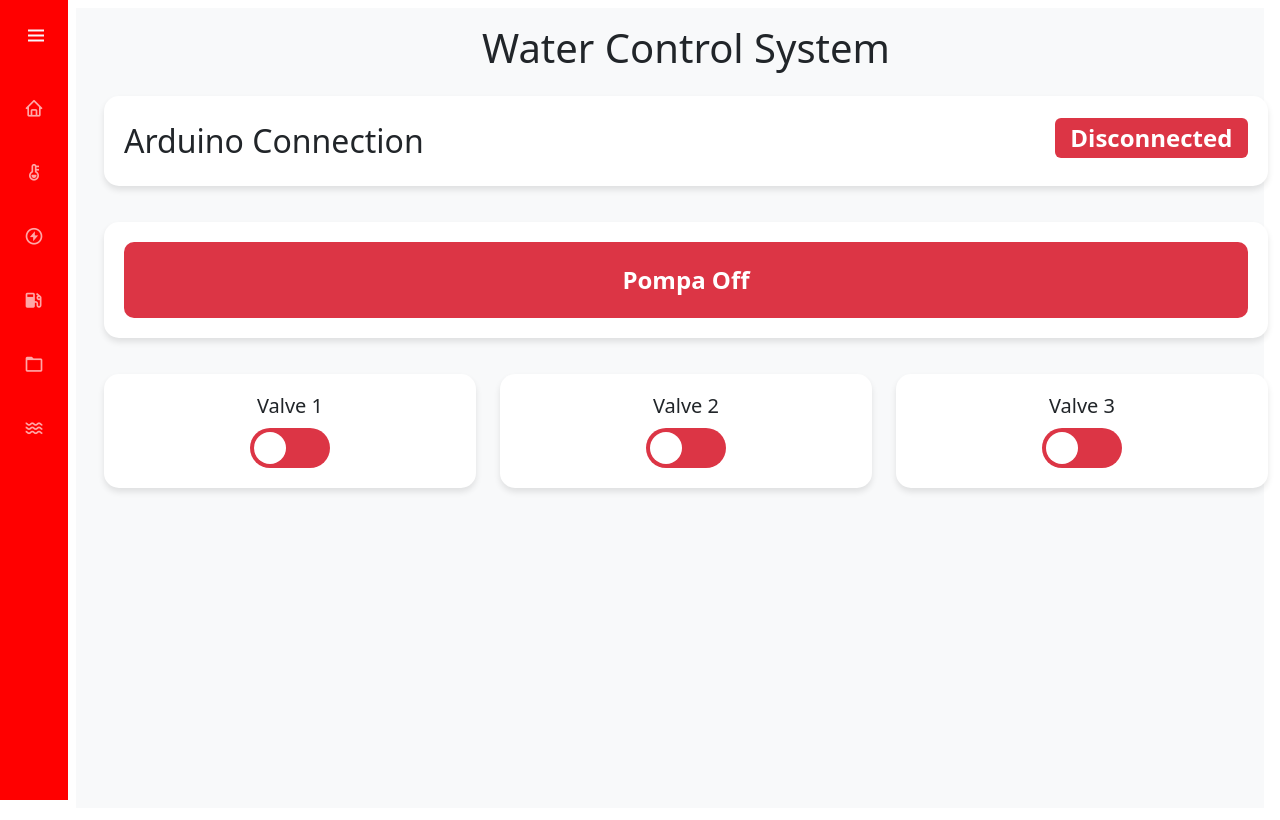
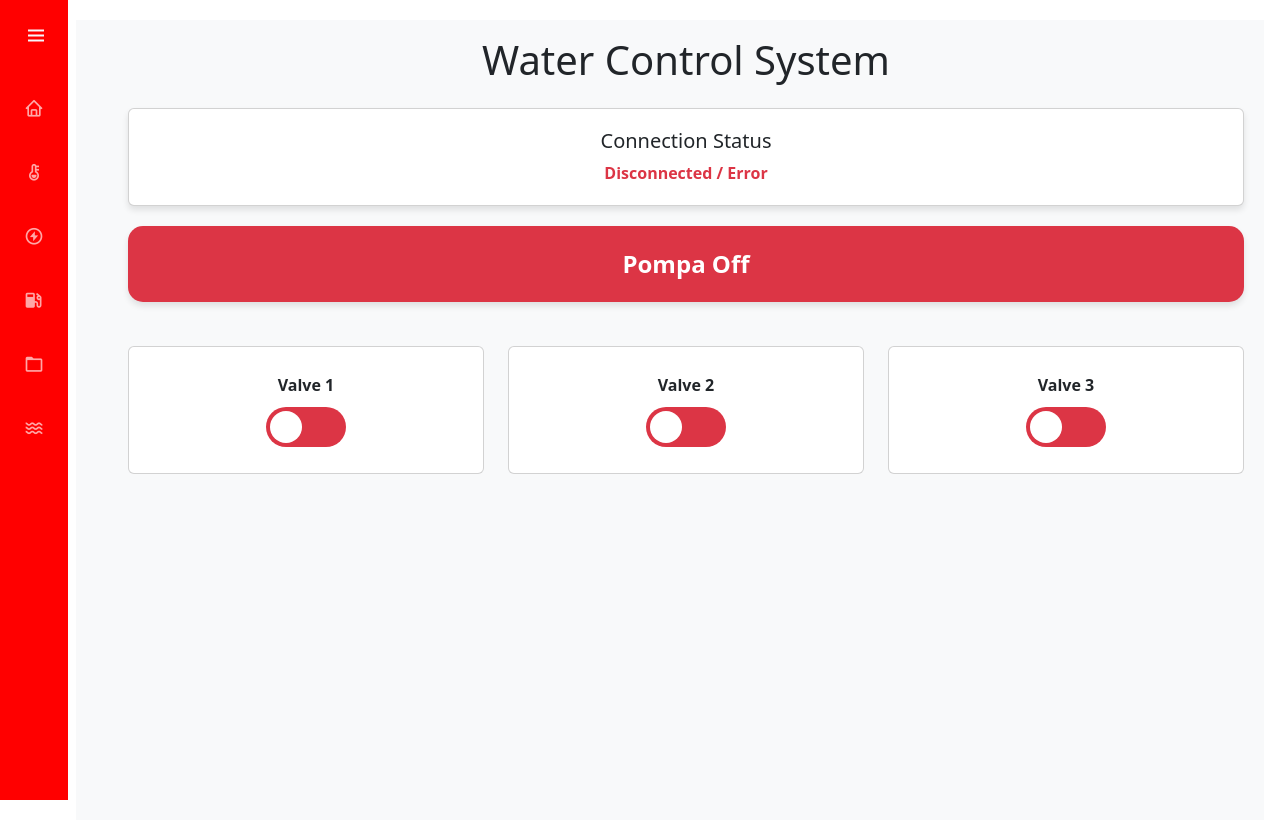
Before and after one commit to BlacklistX20/dashmon-sudiang, a CodeIgniter 4 app: the page made by app/Views/pages/sprinkler.php in a window 1280 px wide. Run offline with PHP 8.4 and a stand-in for CodeIgniter, Linux system fonts and the light colour scheme; the template is opened without the code that fills it, so the values that code supplies are empty; some libraries are stand-ins or nearby versions.

Commit message:
a total change

```diff
--- a/app/Views/pages/sprinkler.php
+++ b/app/Views/pages/sprinkler.php
@@ -5,36 +5,41 @@
 
 <h1 class="text-center mb-4">Water Control System</h1>
 
-    <!-- ROW 1: Connection Status -->
-    <div class="row mb-3">
+<div id="loader">
+    <div class="spinner-border text-primary" role="status">
+        <span class="visually-hidden">Loading...</span>
+    </div>
+</div>
+
+<div class="container">
+    <!-- Row 1: Connection Status -->
+    <div class="row">
         <div class="col-12">
-            <div class="control-card d-flex justify-content-between align-items-center">
-                <h2 class="m-0">Arduino Connection</h2>
-                <h2><span id="connection-status" class="badge bg-secondary">Connecting...</span></h2>
+            <div class="card status-card">
+                <h5>Connection Status</h5>
+                <div id="connStatus" class="connection-status text-secondary">Checking...</div>
             </div>
         </div>
     </div>
 
-    <!-- ROW 2: Water Pump Status -->
-    <div class="row mb-3">
+    <!-- Row 2: Water Pump Status -->
+    <div class="row">
         <div class="col-12">
-            <div class="control-card">
-                <div id="pump-status-container" class="pump-off">
+            <div id="pumpContainer" class="status-card pump-status pump-off">
                 Pompa Off
             </div>
         </div>
     </div>
-    </div>
 
-    <!-- ROW 3: Valves -->
-    <div class="row">
+    <!-- Row 3: Valves -->
+    <div class="row justify-content-center mt-4">
         <!-- Valve 1 -->
-        <div class="col-md-4 col-12 mb-3">
-            <div class="control-card">
-                <h5>Valve 1</h5>
+        <div class="col-md-4 col-sm-12">
+            <div class="card p-3 mb-3 text-center">
                 <div class="switch-container">
-                    <label class="switch">
-                        <input type="checkbox" id="valve-1" onchange="handleValveChange(0, this)">
+                    <div class="switch-title">Valve 1</div>
+                    <label class="toggle-switch">
+                        <input type="checkbox" id="v0" onchange="handleSwitchChange(0, this)">
                         <span class="slider"></span>
                     </label>
                 </div>
@@ -42,12 +47,12 @@
         </div>
 
         <!-- Valve 2 -->
-        <div class="col-md-4 col-12 mb-3">
-            <div class="control-card">
-                <h5>Valve 2</h5>
+        <div class="col-md-4 col-sm-12">
+            <div class="card p-3 mb-3 text-center">
                 <div class="switch-container">
-                    <label class="switch">
-                        <input type="checkbox" id="valve-2" onchange="handleValveChange(1, this)">
+                    <div class="switch-title">Valve 2</div>
+                    <label class="toggle-switch">
+                        <input type="checkbox" id="v1" onchange="handleSwitchChange(1, this)">
                         <span class="slider"></span>
                     </label>
                 </div>
@@ -55,14 +60,15 @@
         </div>
 
         <!-- Valve 3 -->
-        <div class="col-md-4 col-12 mb-3">
-            <div class="control-card">
-                <h5>Valve 3</h5>
+        <div class="col-md-4 col-sm-12">
+            <div class="card p-3 mb-3 text-center">
                 <div class="switch-container">
-                    <label class="switch">
-                        <input type="checkbox" id="valve-3" onchange="handleValveChange(2, this)">
+                    <div class="switch-title">Valve 3</div>
+                    <label class="toggle-switch">
+                        <input type="checkbox" id="v2" onchange="handleSwitchChange(2, this)">
                         <span class="slider"></span>
                     </label>
+                </div>
             </div>
         </div>
     </div>
@@ -78,167 +84,158 @@
 <script>
 // Configuration
 const ARDUINO_IP = "http://192.168.10.177";
+const POLL_INTERVAL = 300000; // 5 minutes in milliseconds
+const REQUEST_TIMEOUT = 5000; // 5 seconds timeout to prevent freezing
 
-    // State tracking
-    // Map index 0->v1, 1->v2, 2->v3
-    let valveStates = [0, 0, 0];
-    let isRequestInProgress = false;
+// State
+let isRequestPending = false;
 
 // DOM Elements
-    const connectionBadge = document.getElementById('connection-status');
-    const pumpContainer = document.getElementById('pump-status-container');
-    const valveInputs = [
-        document.getElementById('valve-1'),
-        document.getElementById('valve-2'),
-        document.getElementById('valve-3')
+const connStatusEl = document.getElementById('connStatus');
+const pumpContainer = document.getElementById('pumpContainer');
+const valves = [
+    document.getElementById('v0'), // Valve 1 (v=0)
+    document.getElementById('v1'), // Valve 2 (v=1)
+    document.getElementById('v2')  // Valve 3 (v=2)
 ];
 
 /**
-     * Polling Function
-     * Fetch status from Arduino every 2 seconds
+ * Main function to fetch status from Arduino
  */
-    async function checkStatus() {
-        // Don't poll if user is actively clicking switches to prevent race conditions
-        if(isRequestInProgress) return;
+async function fetchStatus() {
+    if (isRequestPending) return; // Prevent overlapping requests
+
+    updateConnectionUI("Connecting...", "text-warning");
+    isRequestPending = true;
+
+    const controller = new AbortController();
+    const timeoutId = setTimeout(() => controller.abort(), REQUEST_TIMEOUT);
 
     try {
-            // Using AbortController to timeout request if Arduino is down
-            const controller = new AbortController();
-            const timeoutId = setTimeout(() => controller.abort(), 1500);
+        // Fetch from root as per requirement 3
+        const response = await fetch(`${ARDUINO_IP}/`, {
+            method: 'GET',
+            signal: controller.signal,
+            // mode: 'cors' // Arduino MUST support CORS for this to work in a browser
+        });
 
-            const response = await fetch(ARDUINO_IP, {
-                signal: controller.signal,
-                method: 'GET'
-            });
         clearTimeout(timeoutId);
 
-            if (!response.ok) throw new Error("Network response was not ok");
+        if (!response.ok) throw new Error(`HTTP error! status: ${response.status}`);
 
         const data = await response.json();
-            // Expected data: {"v1":0, "v2":0, "v3":0, "p":0}
+        // Expecting format: {"v1":0, "v2":0, "v3":0, "p":0}
 
         updateUI(data);
-            setConnectionStatus(true);
+        updateConnectionUI("Connected", "text-success");
 
     } catch (error) {
-            console.error("Polling error:", error);
-            setConnectionStatus(false);
+        console.error("Fetch Error:", error);
+        updateConnectionUI("Disconnected / Error", "text-danger");
+    } finally {
+        isRequestPending = false;
     }
 }
 
 /**
-     * Handle UI visual for connection
+ * Updates the HTML elements based on JSON data
  */
-    function setConnectionStatus(isConnected) {
-        if (isConnected) {
-            connectionBadge.textContent = "Connected";
-            connectionBadge.className = "badge bg-success";
+function updateUI(data) {
+    // Update Pump Status
+    const isPumpOn = parseInt(data.p) === 1;
+    if (isPumpOn) {
+        pumpContainer.classList.remove('pump-off');
+        pumpContainer.classList.add('pump-on');
+        pumpContainer.innerText = "Pompa On";
     } else {
-            connectionBadge.textContent = "Disconnected";
-            connectionBadge.className = "badge bg-danger";
+        pumpContainer.classList.remove('pump-on');
+        pumpContainer.classList.add('pump-off');
+        pumpContainer.innerText = "Pompa Off";
     }
-    }
+    // Map JSON keys v1, v2, v3 to array indices 0, 1, 2
+    const serverStates = [parseInt(data.v1), parseInt(data.v2), parseInt(data.v3)];
 
-    // --- Helper Baru: Mengatur Disable/Enable Tombol ---
-    function updateInputAvailability() {
-        // Cari apakah ada valve yang sedang ON (status 1)
-        const activeIndex = valveStates.findIndex(state => state === 1);
+    // Check if any valve is currently ON
+    const isAnyValveOn = serverStates.includes(1);
+    // Update Switches
+    valves.forEach((checkbox, index) => {
+        const isOn = serverStates[index] === 1;
 
-        valveInputs.forEach((input, index) => {
-            if (activeIndex === -1) {
-                // Jika TIDAK ADA yang nyala, SEMUA tombol bisa diklik (enable)
-                input.disabled = false;
+        // Set checked state without triggering 'onchange' event
+        checkbox.checked = isOn;
+
+        // Requirement 5: Disable other switches if one is active
+        if (isAnyValveOn && !isOn) {
+            checkbox.disabled = true;
         } else {
-                // Jika ADA yang nyala:
-                if (index === activeIndex) {
-                    // Tombol yang sedang nyala tetap enable (supaya bisa dimatikan)
-                    input.disabled = false;
-                } else {
-                    // Tombol sisanya di-disable (dikunci)
-                    input.disabled = true;
-                }
+            checkbox.disabled = false;
         }
     });
 }
 
 /**
-     * Update UI dari data Server
+* Handle user clicking a switch
 */
-    function updateUI(data) {
-        // Update Status Pompa
-        if (data.p === 1) {
-            pumpContainer.textContent = "Pompa On";
-            pumpContainer.className = "pump-on";
-        } else {
-            pumpContainer.textContent = "Pompa Off";
-            pumpContainer.className = "pump-off";
+async function handleSwitchChange(valveIndex, checkbox) {
+    if (isRequestPending) {
+        // Revert change if busy
+        checkbox.checked = !checkbox.checked;
+        alert("System is busy, please wait.");
+        return;
     }
 
-        // Update Toggle Switch
-        const remoteStates = [data.v1, data.v2, data.v3];
+    const newState = checkbox.checked ? 1 : 0;
 
-        valveInputs.forEach((input, index) => {
-            const isOn = remoteStates[index] === 1;
-            input.checked = isOn;
-            valveStates[index] = remoteStates[index];
+    // Optimistic UI Update: Lock UI immediately
+    document.getElementById('loader').style.display = 'flex';
+
+    isRequestPending = true;
+    const controller = new AbortController();
+    const timeoutId = setTimeout(() => controller.abort(), REQUEST_TIMEOUT);
+
+    try {
+        // Construct URL: http://192.168.10.177/set?v=0&s=1
+        const url = `${ARDUINO_IP}/set?v=${valveIndex}&s=${newState}`;
+
+        const response = await fetch(url, {
+            method: 'GET',
+            signal: controller.signal
         });
 
-        // PENTING: Panggil fungsi locking setelah data terupdate
-        updateInputAvailability();
-    }
+        clearTimeout(timeoutId);
 
-    /**
-     * Handle Valve Click (Revisi: Locking Mode)
-     */
-    async function handleValveChange(targetValveIndex, checkboxElement) {
-        // 1. Kunci UI sementara request berjalan (supaya user tidak spam klik)
-        isRequestInProgress = true;
-        valveInputs.forEach(input => input.disabled = true);
+        if (!response.ok) throw new Error("Command failed");
 
-        const isTurningOn = checkboxElement.checked;
-
-        try {
-            // Logika Sederhana: Hanya kirim perintah untuk tombol yang diklik
-            // Tidak perlu mematikan valve lain, karena valve lain pasti sudah disable/mati
-
-            const newState = isTurningOn ? 1 : 0;
-            console.log(`Sending command: Valve ${targetValveIndex + 1} -> ${newState}`);
-
-            await sendCommand(targetValveIndex, newState);
-
-            // Update state internal jika sukses
-            valveStates[targetValveIndex] = newState;
+        // Wait a brief moment for Arduino logic to settle, then fetch full status
+        // This ensures we get the correct "Pump" status and locked states for other valves
+        setTimeout(async () => {
+            isRequestPending = false; // Release lock for the fetchStatus call
+            await fetchStatus();
+            document.getElementById('loader').style.display = 'none';
+        }, 500);
 
     } catch (error) {
-            console.error("Command failed", error);
-            // Jika gagal, kembalikan tampilan checkbox ke posisi semula
-            checkboxElement.checked = !isTurningOn;
-            alert("Gagal komunikasi dengan Arduino.");
-        } finally {
-            isRequestInProgress = false;
-
-            // 2. Buka kunci UI sesuai logika "Satu Nyala = Yang Lain Mati"
-            updateInputAvailability();
+        console.error("Control Error:", error);
+        alert("Failed to communicate with Arduino.");
+        // Revert the switch visually on error
+        checkbox.checked = !checkbox.checked;
+        isRequestPending = false;
+        document.getElementById('loader').style.display = 'none';
     }
 }
 
-    /**
-     * Send command to Arduino
-     * URL: http://192.168.10.177/set?v={index}&s={state}
-     * v=0 for v1, v=1 for v2, etc.
-     */
-    async function sendCommand(valveIndex, state) {
-        const url = `${ARDUINO_IP}/set?v=${valveIndex}&s=${state}`;
-
-        // Note: fetch mode 'no-cors' might be needed if Arduino doesn't send CORS headers,
-        // but 'no-cors' prevents reading response. Assuming Arduino handles CORS or simple GET.
-        await fetch(url, { method: 'GET' });
+function updateConnectionUI(text, colorClass) {
+    connStatusEl.innerText = text;
+    connStatusEl.className = `connection-status ${colorClass}`;
 }
 
-    // Start Polling Loop (Every 60 seconds)
-    setInterval(checkStatus, 60000);
+// Initialize
+window.addEventListener('DOMContentLoaded', () => {
+    // Initial check
+    fetchStatus();
 
-    // Initial check
-    checkStatus();
+    // Requirement 6: Check every 5 minutes
+    setInterval(fetchStatus, POLL_INTERVAL);
+});
 </script>
 <?= $this->endSection(); ?>
--- a/public/css/style.css
+++ b/public/css/style.css
@@ -353,54 +353,68 @@ input:focus-visible + label {
 }
 
 /* Custom Styling for sprinkle page */
-/* Custom Card Styling */
-.control-card {
-    background: white;
-    border-radius: 15px;
-    box-shadow: 0 4px 6px rgba(0,0,0,0.1);
-    padding: 20px;
-    margin-bottom: 20px;
-    text-align: center;
+body {
+    background-color: #f8f9fa;
+    padding-top: 20px;
 }
 
-/* Pump Status Styles */
-#pump-status-container {
+/* Status Containers */
+.status-card {
+    border-radius: 15px;
     padding: 20px;
-    border-radius: 10px;
-    color: white;
-    font-weight: bold;
-    font-size: 1.5rem;
-    transition: background-color 0.3s ease;
-}
-.pump-off {
-    background-color: #dc3545; /* Bootstrap Red */
-}
-.pump-on {
-    background-color: #198754; /* Bootstrap Green */
+    text-align: center;
+    margin-bottom: 20px;
+    box-shadow: 0 4px 6px rgba(0,0,0,0.1);
+    transition: all 0.3s ease;
 }
 
-/* Custom Toggle Switch Styling */
-/* Long oval with circle inside */
+.pump-status {
+    font-size: 1.5rem;
+    font-weight: bold;
+    color: white;
+}
+
+.pump-on {
+    background-color: #198754; /* Success Green */
+}
+
+.pump-off {
+    background-color: #dc3545; /* Danger Red */
+}
+
+.connection-status {
+    font-weight: bold;
+}
+
+/* Custom Toggle Switch (Long Oval) */
 .switch-container {
     display: flex;
     flex-direction: column;
     align-items: center;
-    margin-top: 10px;
+    margin: 10px;
 }
 
-.switch {
+.switch-title {
+    margin-bottom: 10px;
+    font-weight: 600;
+}
+
+/* The switch - the box around the slider */
+.toggle-switch {
     position: relative;
     display: inline-block;
     width: 80px;
     height: 40px;
 }
 
-.switch input {
+/* Hide default HTML checkbox */
+.toggle-switch input {
     opacity: 0;
     width: 0;
     height: 0;
 }
 
+/* The slider */
 .slider {
     position: absolute;
     cursor: pointer;
@@ -410,7 +424,7 @@ input:focus-visible + label {
     bottom: 0;
     background-color: #dc3545; /* Default Red (Off) */
     transition: .4s;
-    border-radius: 40px; /* Rounded oval */
+    border-radius: 34px;
 }
 
 .slider:before {
@@ -422,10 +436,10 @@ input:focus-visible + label {
     bottom: 4px;
     background-color: white;
     transition: .4s;
-    border-radius: 50%; /* Circle */
+    border-radius: 50%;
 }
 
-/* Checked State (On) */
+/* Checked state (ON) */
 input:checked + .slider {
     background-color: #198754; /* Green */
 }
@@ -434,8 +448,20 @@ input:checked + .slider:before {
     transform: translateX(40px);
 }
 
-/* Disabled state during API calls */
+/* Disabled state */
 input:disabled + .slider {
+    background-color: #ccc;
+    cursor: not-allowed;
     opacity: 0.6;
-    cursor: not-allowed;
 }
+
+/* Loading Overlay */
+#loader {
+    display: none;
+    position: fixed;
+    top: 0; left: 0; right: 0; bottom: 0;
+    background: rgba(255,255,255,0.7);
+    z-index: 9999;
+    align-items: center;
+    justify-content: center;
+}
```
Lines whose indentation alone changed are shown as unchanged.
